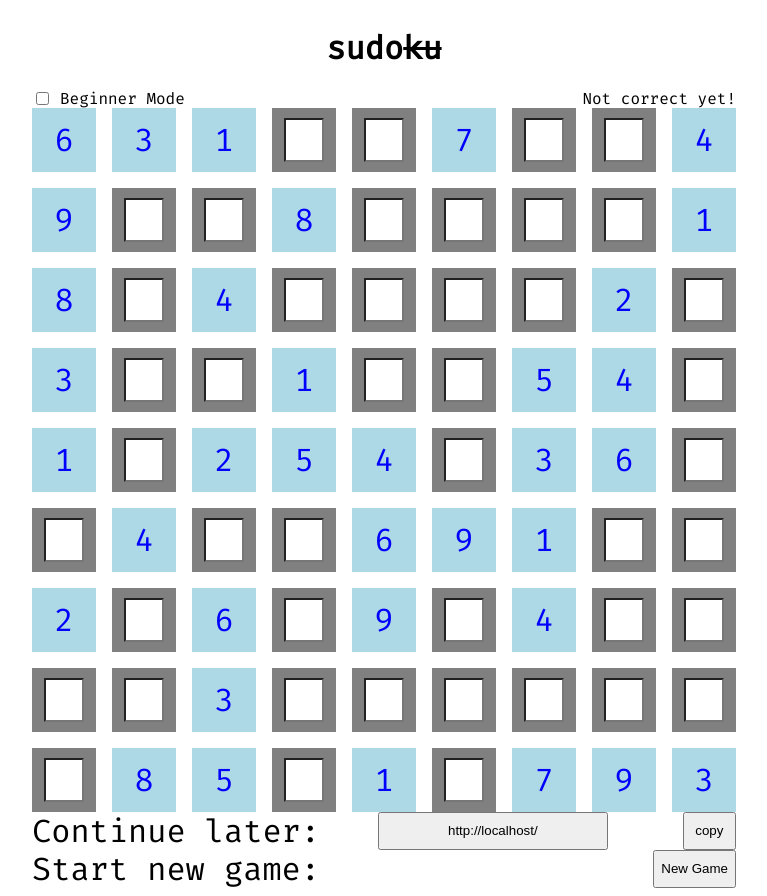
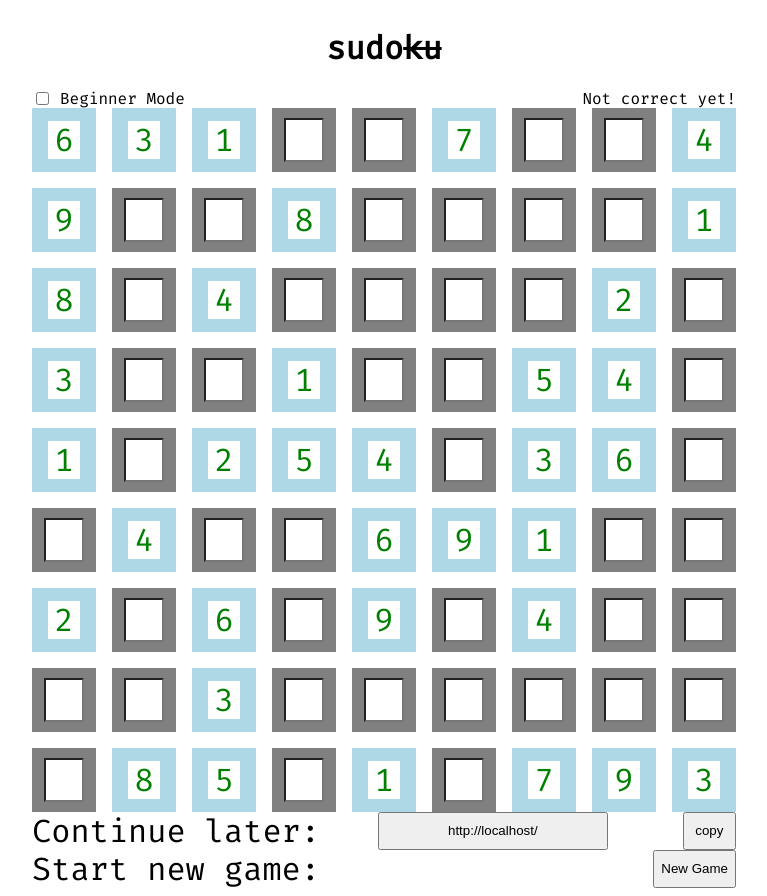
Before and after one commit to ofer987/sudoku, a SvelteKit app: page / in a window 1280 px wide. Shown: the whole page, without its empty margins (256-1023 px from the left). Built offline with nearby package versions, Linux system fonts and the light colour scheme.

Commit message:
fix(tile): colours

```diff
--- a/src/routes/Tile.svelte
+++ b/src/routes/Tile.svelte
@@ -192,7 +192,7 @@
 			color: red;
 
 			&.correct {
-				color: blue;
+				color: green;
 				background-color: lightblue;
 			}
 
@@ -208,12 +208,9 @@
 				background-color: turquoise;
 			}
 
-			&.is-tile-selected {
-				background-color: green;
-			}
-
 			&.answer {
 				display: block;
+				background-color: white;
 			}
 
 			&::-webkit-inner-spin-button,
```
